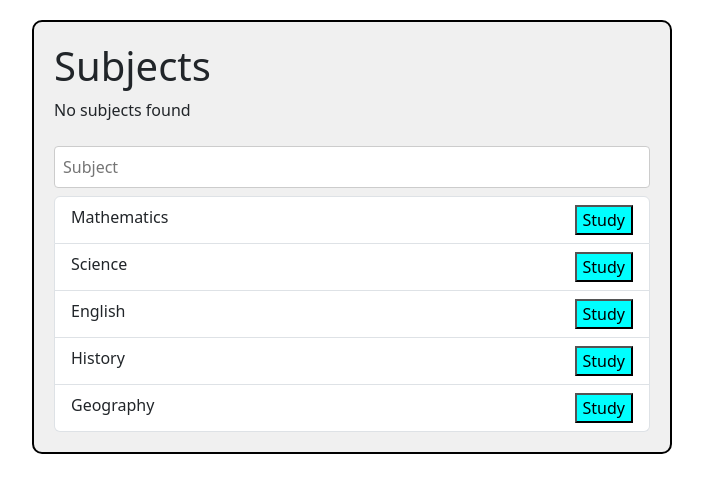
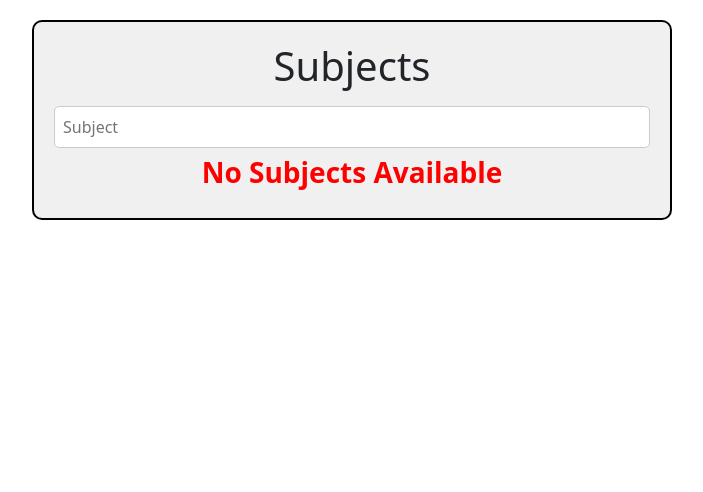
Before and after one commit to Aaryan-Sharma-5/Learning_React, a React (Vite) app in the folder Fragments/: page / in a window 1280 px wide. Shown: the top 492 px of the page, without its empty margins (288-991 px from the left). Built offline with nearby package versions, Linux system fonts and the light colour scheme.

Commit message:
State Management

```diff
--- a/Fragments/src/App.css
+++ b/Fragments/src/App.css
@@ -1,4 +1,20 @@
-.my-span{
+.header {
+  display: flex;
+  flex-direction: column;
+  align-items: center;
+  justify-content: center;
+}
+
+.my-span {
   font-weight: 700;
   color: red;
 }
+
+.errr {
+  display: flex;
+  flex-direction: column;
+  align-items: center;
+  justify-content: center;
+  color: red;
+  font-weight: 600;
+}
--- a/Fragments/src/App.jsx
+++ b/Fragments/src/App.jsx
@@ -1,35 +1,40 @@
+import { useState } from "react";
 import SubjectNames from "./components/SubjectNames";
 import ErrorMessage from "./components/ErrorMessage";
+import Container from "./components/Container";
+import SubjectInput from "./components/SubjectInput";
 import "bootstrap/dist/css/bootstrap.min.css";
 import "./App.css";
-import Container from "./components/Container";
-import SubjectInput from "./components/SubjectInput";
 
 function App() {
-  let subjectNames = [
-    "Mathematics",
-    "Science",
-    "English",
-    "History",
-    "Geography",
-  ];
+  // let subjectNames = [
+  //   "Mathematics",
+  //   "Science",
+  //   "English",
+  //   "History",
+  //   "Geography",
+  // ];
 
-  let textToShow = "No subjects found";
+  let [subjectNames, setSubjectNames] = useState([]);
 
-
-  const handleStudyButton = (event) => {
-    console.log(event.target.value);
-    textToShow = event.target.value;
-  }
+  const onKeyDown = (event) => {
+    if(event.key === "Enter") {
+      let newSubjectNames = event.target.value;
+      event.target.value = "";
+      let newItems = [...subjectNames, newSubjectNames];
+      setSubjectNames(newItems);
+    }
+    console.log(event);
+    setTextState(event.target.value);
+  };
 
   return (
     // React.Fragment is used to wrap multiple elements without adding extra nodes to the DOM.
     <Container>
-        <h1 className="header">Subjects</h1>
-        <p>{textToShow}</p>
-        <ErrorMessage items={subjectNames}></ErrorMessage>
-        <SubjectInput handleStudyButton={handleStudyButton}></SubjectInput>
-        <SubjectNames items={subjectNames}></SubjectNames>
+      <h1 className="header">Subjects</h1>
+      <SubjectInput handleKeyDown={onKeyDown}></SubjectInput>
+      <ErrorMessage items={subjectNames}></ErrorMessage>
+      <SubjectNames items={subjectNames}></SubjectNames>
     </Container>
   );
 }
--- a/Fragments/src/components/ErrorMessage.jsx
+++ b/Fragments/src/components/ErrorMessage.jsx
@@ -1,6 +1,7 @@
 const ErrorMessage = ({ items }) => {
-  return;
-  <>{items.length === 0 && <h3>No Subjects Available</h3>}</>;
+  return (
+    items.length === 0 && <h3 className="errr">No Subjects Available</h3>
+  );
 };
 
 export default ErrorMessage;
--- a/Fragments/src/components/Item.jsx
+++ b/Fragments/src/components/Item.jsx
@@ -1,13 +1,13 @@
 import styles from "./Item.module.css";
 import SubjectNames from "./SubjectNames";
 
-const Item = ({SubjectNames, handleStudyButton}) => {
-
+const Item = ({ SubjectNames, studying, handleStudyButton }) => {
   return (
-    <li className={`${styles["my-item"]} list-group-item`}>
+    <li className={`${styles["my-item"]} list-group-item ${studying && "active"}`}>
       <span className={styles["my-span"]}>{SubjectNames}</span>
       <button className={styles.button} onClick={handleStudyButton}>
-        Study</button>
+        Study
+      </button>
     </li>
   );
 };
--- a/Fragments/src/components/SubjectInput.jsx
+++ b/Fragments/src/components/SubjectInput.jsx
@@ -1,12 +1,12 @@
 import styles from "./SubjectInput.module.css";
 
-const SubjectInput = ({ handleStudyButton }) => {
+const SubjectInput = ({ handleKeyDown }) => {
   return (
     <input
       type="text"
       placeholder="Subject"
       className={styles.SubjectInput}
-      onChange={handleStudyButton}
+      onKeyDown={handleKeyDown}
     />
   );
 };
--- a/Fragments/src/components/SubjectInput.module.css
+++ b/Fragments/src/components/SubjectInput.module.css
@@ -4,5 +4,6 @@
   padding: 8px;
   font-size: 16px;
   border: 1px solid #ccc;
-  border-radius: 4px;
+  border-radius: 5px;
+  font-weight: 300;
 }
--- a/Fragments/src/components/SubjectNames.jsx
+++ b/Fragments/src/components/SubjectNames.jsx
@@ -1,13 +1,22 @@
+import { useState } from "react";
 import Item from "./Item";
 
 const SubjectNames = ({ items }) => {
+  let [selectedItems, setSelectedItems] = useState([]);
+
+  let onSelected = (event) => {
+    let newItems = [...selectedItems, event];
+    setSelectedItems(newItems);
+  };
+
   return (
     <ul className="list-group">
       {items.map((item) => (
         <Item
           key={item}
           SubjectNames={item}
-          handleStudyButton={() => alert(" Studying " + item)}
+          studying={selectedItems.includes(item)}
+          handleStudyButton={() => onSelected(item, event)}
         ></Item>
       ))}
     </ul>
```
